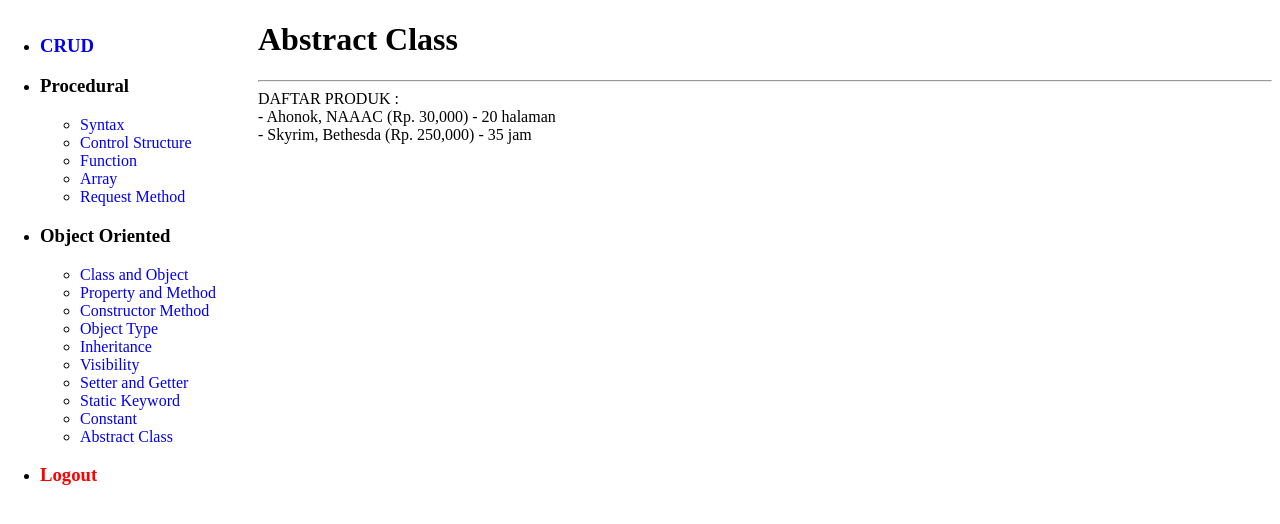
After one commit to Hendrawan5rb/php, a PHP site: page /oop/abstract_class.php in a window 1280 px wide. The commit adds this page. Shown: the top 524 px of the page. Run offline with PHP 8.4, Linux system fonts and the light colour scheme.

Commit message:
Abstract Class

```diff
--- /dev/null
+++ b/oop/abstract_class.php
@@ -0,0 +1,155 @@
+<!DOCTYPE html>
+<html lang="en">
+
+<head>
+    <meta charset="UTF-8">
+    <meta name="viewport" content="width=device-width, initial-scale=1.0">
+    <link rel="icon" type="image/png" href="/img/app/favicon-32x32.png" sizes="32x32" />
+    <link rel="icon" type="image/png" href="/img/app/favicon-16x16.png" sizes="16x16" />
+    <link rel="stylesheet" href="/css/style.css">
+    <title>Abstract Class</title>
+</head>
+
+<body>
+
+    <?php include '../sidebar.php' ?>
+
+    <div class="main">
+
+        <h1>Abstract Class</h1>
+        <hr>
+
+        <?php
+        // Abstract Class tidak bisa di instansiasi
+        // Yang bisa di instansiasi adalah turunannya
+        // Mendefinisikan interface untuk kelas turunannya
+        // Berperan sebagai kerangka dasar untuk kelas turunannya
+        // Mininal memiliki 1 method abstrak (utk kerangka)
+        // Digunakan dalam Pewarisan untuk "Memaksakan" implementasi method abstrak yang sana utk semua kelas turunannya (dengan nama method yang sama)
+
+        // Semua Kelas turunannya harus mengimplementasikan method abstract (method template) yang ada di Parentnya
+        // Kelas Abstrak boleh memiliki Property/Method reguler
+        // Kelas Abstrak boleh juga memiliki Property/Method Static
+
+        // WHY!?
+        // 1. Merepresentasikan ide dan konsep dasar yg diimplementasikan di kelas turunannya
+        // 2. Composition over Inheritance
+        // 3. Salah satu cara implementasi Polimorphism
+        // 4. Sentralisasi logic
+        // 5. Mempermudah pengerjaan tim (Membuat base Class)
+
+        abstract class Produk
+        {
+            private $judul, $penerbit, $harga;
+            protected $diskon = 0;
+
+            public function __construct($judul = "judul", $penerbit = "penerbit", $harga = "harga")
+            {
+                $this->judul = $judul;
+                $this->penerbit = $penerbit;
+                $this->harga = $harga;
+            }
+
+            public function setJudul($judul)
+            {
+                if (!is_string($judul)) {
+                    throw new Exception("Judul Harus String");
+                }
+                $this->judul = $judul;
+            }
+
+            abstract public function getLabel();
+
+            public function getInfo()
+            {
+                return "$this->judul, $this->penerbit (Rp. " . number_format($this->harga) . ")";
+            }
+
+            public function getJudul()
+            {
+                return $this->judul;
+            }
+
+            public function getHarga()
+            {
+                return $this->harga - ($this->harga * ($this->diskon / 100));
+            }
+        }
+
+        class Komik extends Produk
+        {
+            public $halaman;
+
+            public function __construct($judul = "judul", $penerbit = "penerbit", $harga = 0, $halaman = 0)
+            {
+                parent::__construct($judul, $penerbit, $harga);
+
+                $this->halaman = $halaman;
+            }
+
+            public function getLabel()
+            {
+                return $this->getInfo() . " - $this->halaman halaman";
+            }
+        }
+
+        class Game extends Produk
+        {
+            public $jam;
+
+            public function __construct($judul = "judul", $penerbit = "penerbit", $harga = 0, $halaman = 0)
+            {
+                parent::__construct($judul, $penerbit, $harga);
+
+                $this->jam = $halaman;
+            }
+
+            public function getLabel()
+            {
+                return $this->getInfo() . " - $this->jam jam";
+            }
+
+            public function setDiskon($diskon)
+            {
+                $this->diskon = $diskon;
+            }
+        }
+
+        class CetakInfoProduk
+        {
+            public $daftarProduk = [];
+
+            public function tambahProduk(Produk $produk)
+            {
+                $this->daftarProduk[] = $produk;
+            }
+
+            public function cetak()
+            {
+                $str = "DAFTAR PRODUK : <br>";
+
+                foreach ($this->daftarProduk as $p) {
+                    $str .= "- {$p->getLabel()}<br>";
+                }
+
+                return $str;
+            }
+        }
+
+        $produk = new Komik("Ahonok", "NAAAC", 30000, 20);
+        $produk2 = new Game("Skyrim", "Bethesda", 250000, 35);
+
+        $cetakProduk = new CetakInfoProduk();
+        $cetakProduk->tambahProduk($produk);
+        $cetakProduk->tambahProduk($produk2);
+
+        echo $cetakProduk->cetak();
+
+
+        ?>
+
+    </div>
+
+</body>
+
+</html>
--- a/sidebar.php
+++ b/sidebar.php
@@ -25,6 +25,7 @@
             <li><a href="/oop/setter&&getter.php">Setter and Getter</a></li>
             <li><a href="/oop/static_keyword.php">Static Keyword</a></li>
             <li><a href="/oop/constant.php">Constant</a></li>
+            <li><a href="/oop/abstract_class.php">Abstract Class</a></li>
         </ul>
     </li>
     <li>
```
